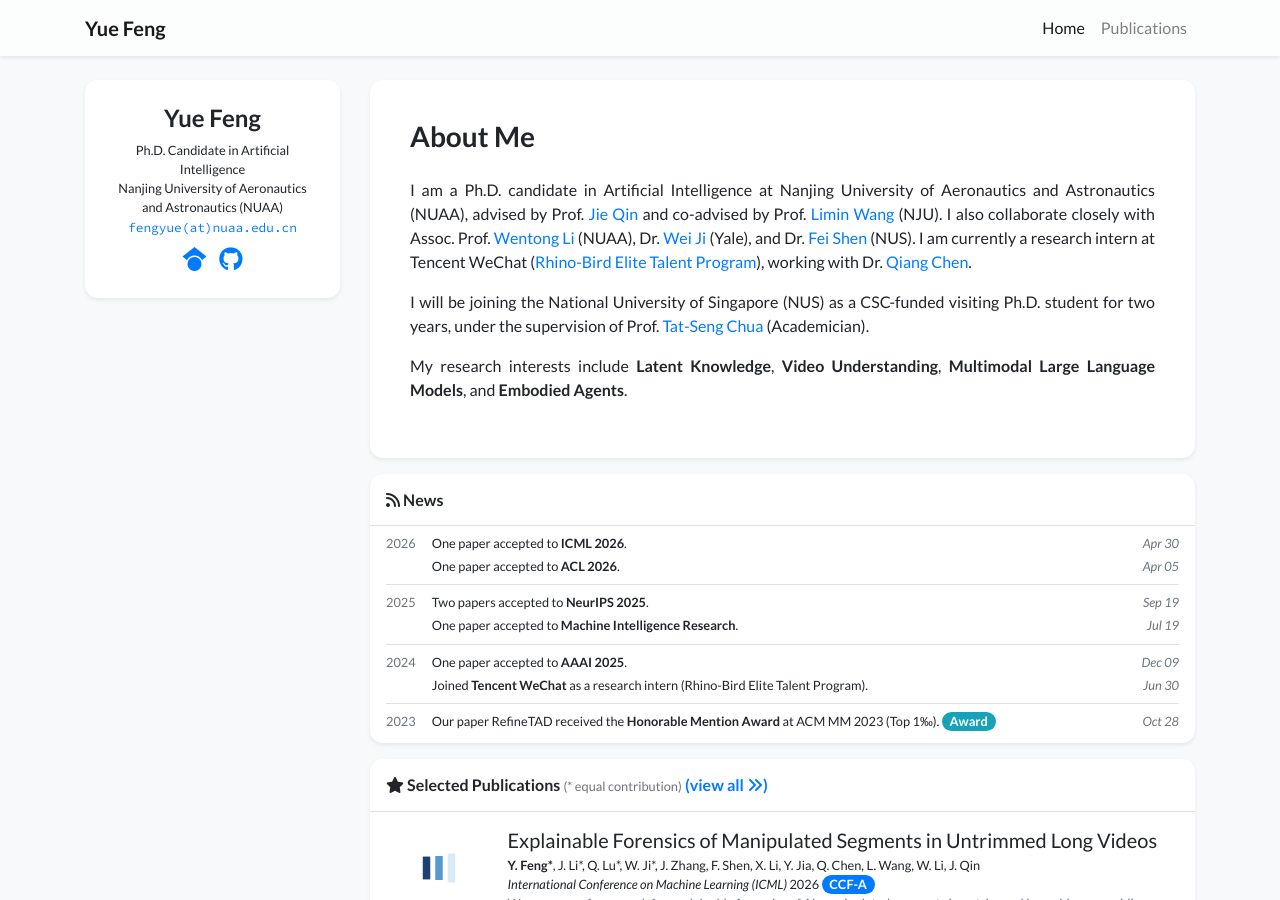
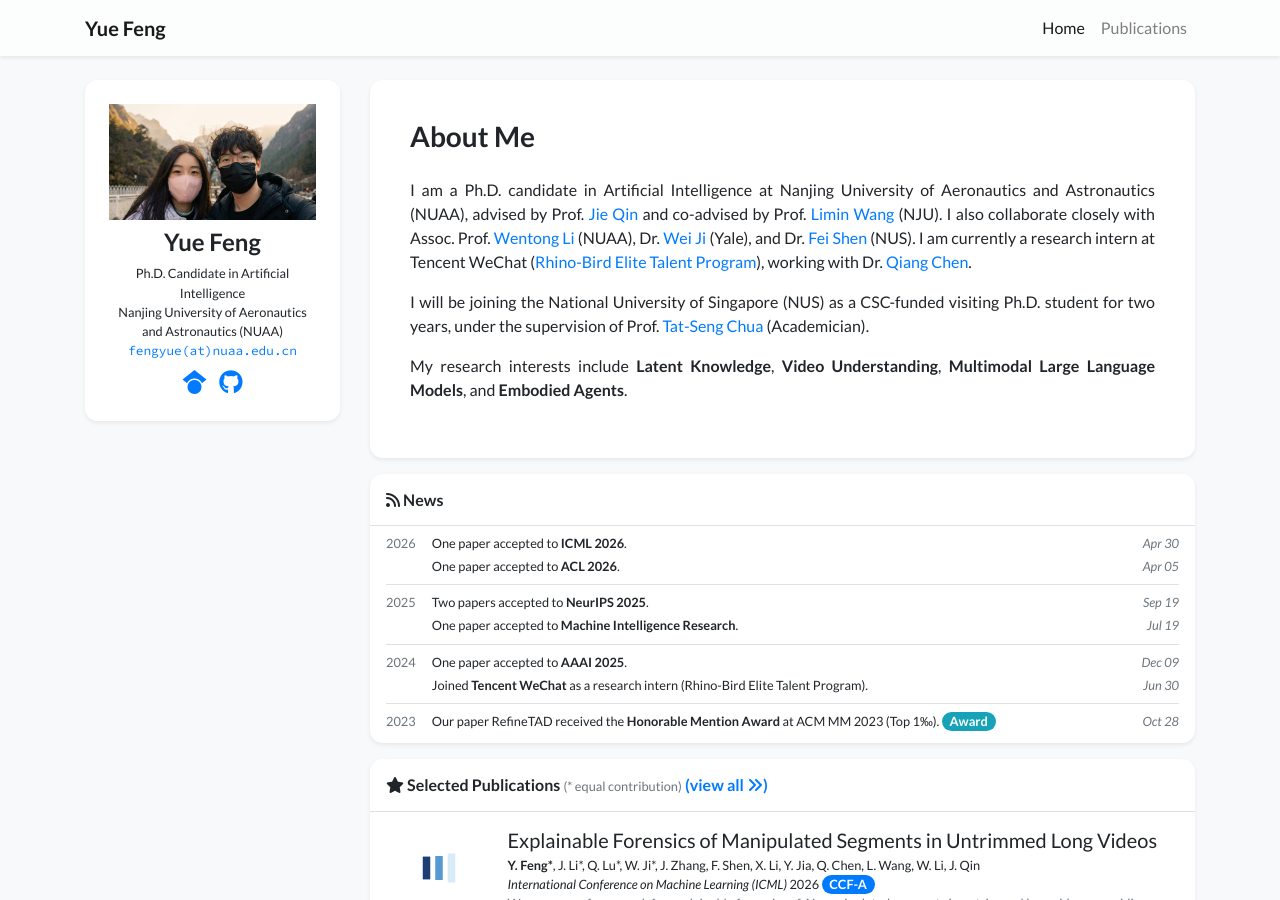
Before and after one commit to debby-0527/debby-0527.github.io, a Jekyll site: the page built from index.html, in a window 1280 px wide and 900 px high. Built offline with Jekyll 4.4.1, drawn with Linux system fonts in a browser that asks for light colours; nearby versions of some CDN libraries; a style sheet for code colours, icons or effects is not loaded.

Commit message:
feat: add portrait photo

```diff
--- a/_data/profile.yml
+++ b/_data/profile.yml
@@ -32,7 +32,7 @@ short_bio: >-
   </p>
 
 # 头像：请将你的照片放到 assets/images/photos/portrait.jpg 然后取消下面的注释
-# portrait_url: /assets/images/photos/portrait.jpg
+portrait_url: /assets/images/photos/portrait.png
 
 education:
 - name: Nanjing University of Aeronautics and Astronautics
```
Also changed, not shown: assets/images/photos/portrait.png (added).
